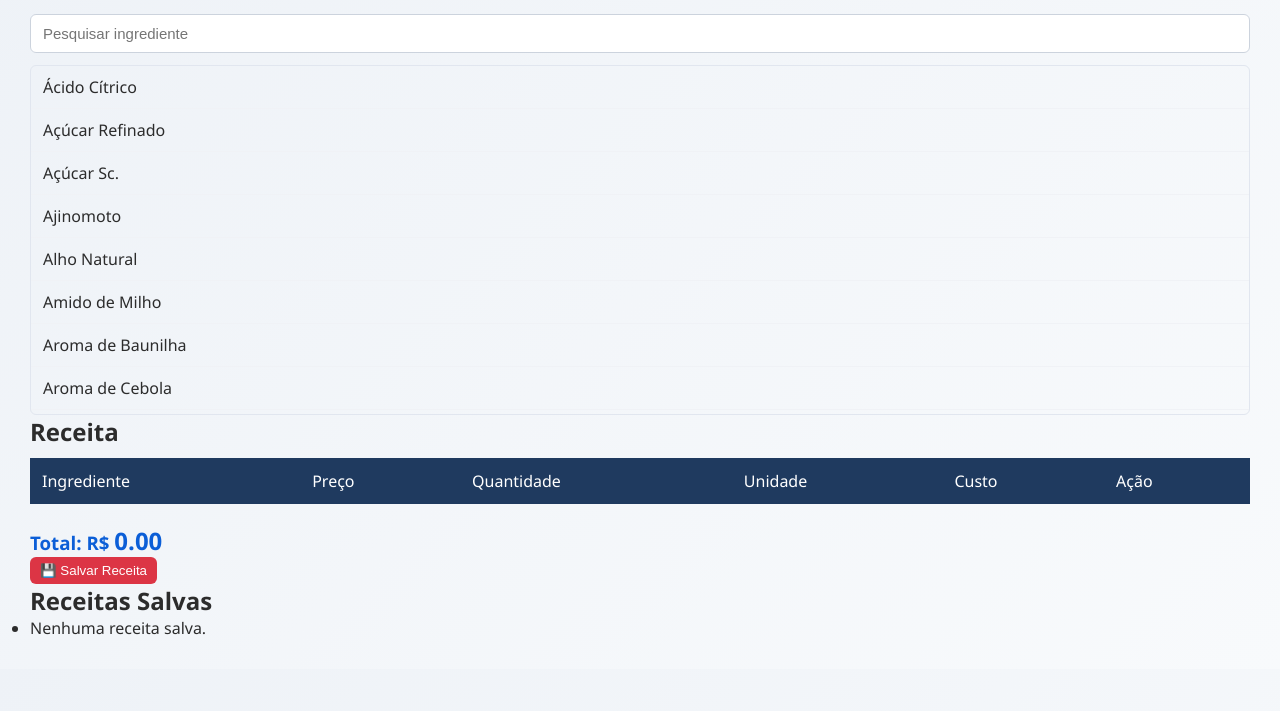
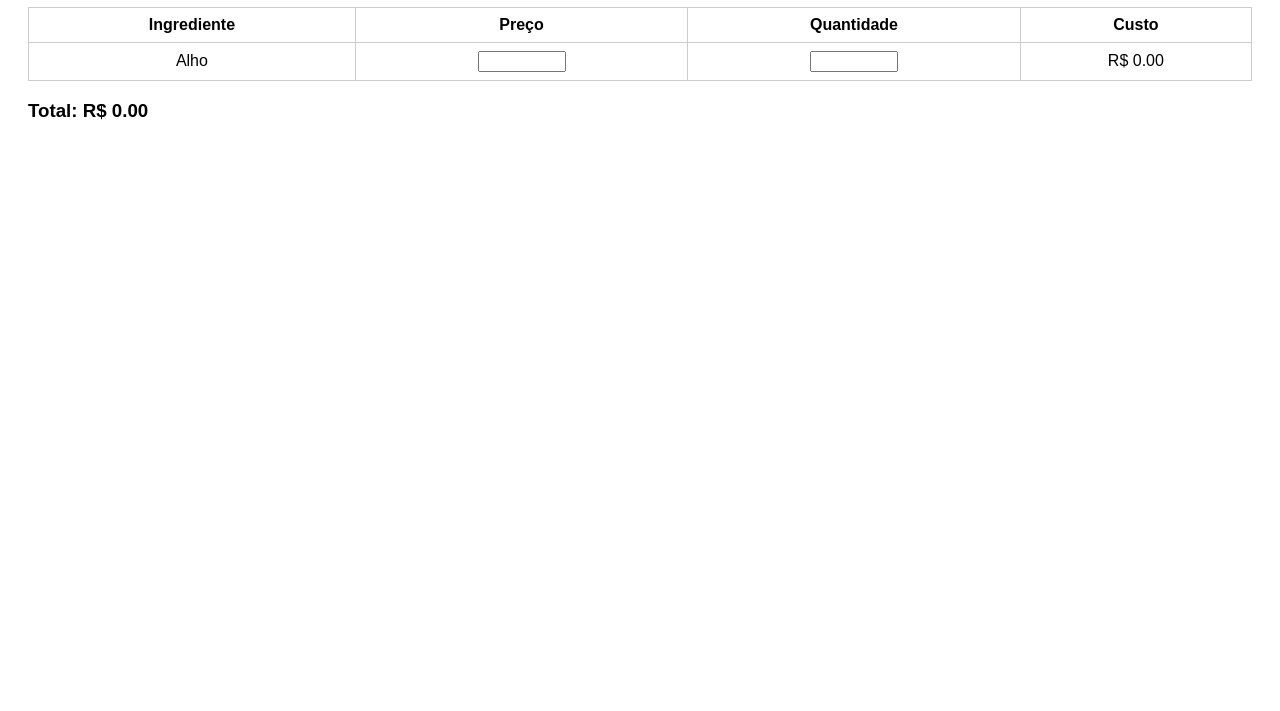
Before and after one commit to GVERAS05/Custo-receitas, a plain HTML site: page index.html in a window 1280 px wide. Shown: the part 89-800 px from the top of the page. Drawn offline with Linux system fonts and the light colour scheme.

Commit message:
Update index.html

```diff
--- a/index.html
+++ b/index.html
@@ -1,22 +1,42 @@
- <!DOCTYPE html>
+<!DOCTYPE html>
 <html lang="pt-BR">
 <head>
   <meta charset="UTF-8">
   <title>Custo de Receitas</title>
-  <link rel="stylesheet" href="style.css">
+
+  <style>
+    body {
+      font-family: Arial, sans-serif;
+      padding: 20px;
+    }
+
+    table {
+      width: 100%;
+      border-collapse: collapse;
+      margin-top: 10px;
+    }
+
+    th, td {
+      border: 1px solid #ccc;
+      padding: 8px;
+      text-align: center;
+    }
+
+    input {
+      width: 80px;
+    }
+
+    button {
+      padding: 6px 10px;
+      margin-top: 10px;
+      cursor: pointer;
+    }
+  </style>
 </head>
+
 <body>
 
-  <h1>Cálculo de Custo de Receitas</h1>
-
-  <!-- BUSCA -->
-  <input type="text" id="busca" placeholder="Pesquisar ingrediente">
-
-  <!-- LISTA DE INGREDIENTES -->
-  <ul id="lista-ingredientes"></ul>
-
-  <!-- RECEITA ATUAL -->
-  <h2>Receita</h2>
+  <h2>Cálculo de Custo de Receita</h2>
 
   <table>
     <thead>
@@ -24,27 +44,46 @@
         <th>Ingrediente</th>
         <th>Preço</th>
         <th>Quantidade</th>
-        <th>Unidade</th>
         <th>Custo</th>
-        <th>Ação</th>
       </tr>
     </thead>
-    <tbody id="receita"></tbody>
+
+    <tbody id="tabela">
+      <tr>
+        <td>Alho</td>
+        <td><input type="number" step="0.01" oninput="calcular()"></td>
+        <td><input type="number" step="0.01" oninput="calcular()"></td>
+        <td class="custo">R$ 0.00</td>
+      </tr>
+    </tbody>
   </table>
 
-  <h3>Total: R$ <span id="total">0.00</span></h3>
+  <h3>Total: <span id="total">R$ 0.00</span></h3>
 
-  <!-- AÇÕES -->
-  <button type="button" onclick="salvarReceita()">💾 Salvar Receita</button>
+  <script>
+    function calcular() {
+      let total = 0;
 
-  <!-- RECEITAS SALVAS -->
-  <div id="receitas-salvas">
-    <h2>Receitas Salvas</h2>
-    <ul id="lista-receitas"></ul>
-  </div>
+      const linhas = document.querySelectorAll("#tabela tr");
 
-  <!-- SCRIPT -->
-  <script src="script.js"></script>
+      linhas.forEach(linha => {
+        const precoInput = linha.querySelector("td:nth-child(2) input");
+        const qtdInput   = linha.querySelector("td:nth-child(3) input");
+        const custoTd    = linha.querySelector(".custo");
+
+        const preco = Number(precoInput.value) || 0;
+        const qtd   = Number(qtdInput.value) || 0;
+
+        const custo = preco * qtd;
+
+        custoTd.textContent = "R$ " + custo.toFixed(2);
+        total += custo;
+      });
+
+      document.getElementById("total").textContent =
+        "R$ " + total.toFixed(2);
+    }
+  </script>
 
 </body>
 </html>
```
